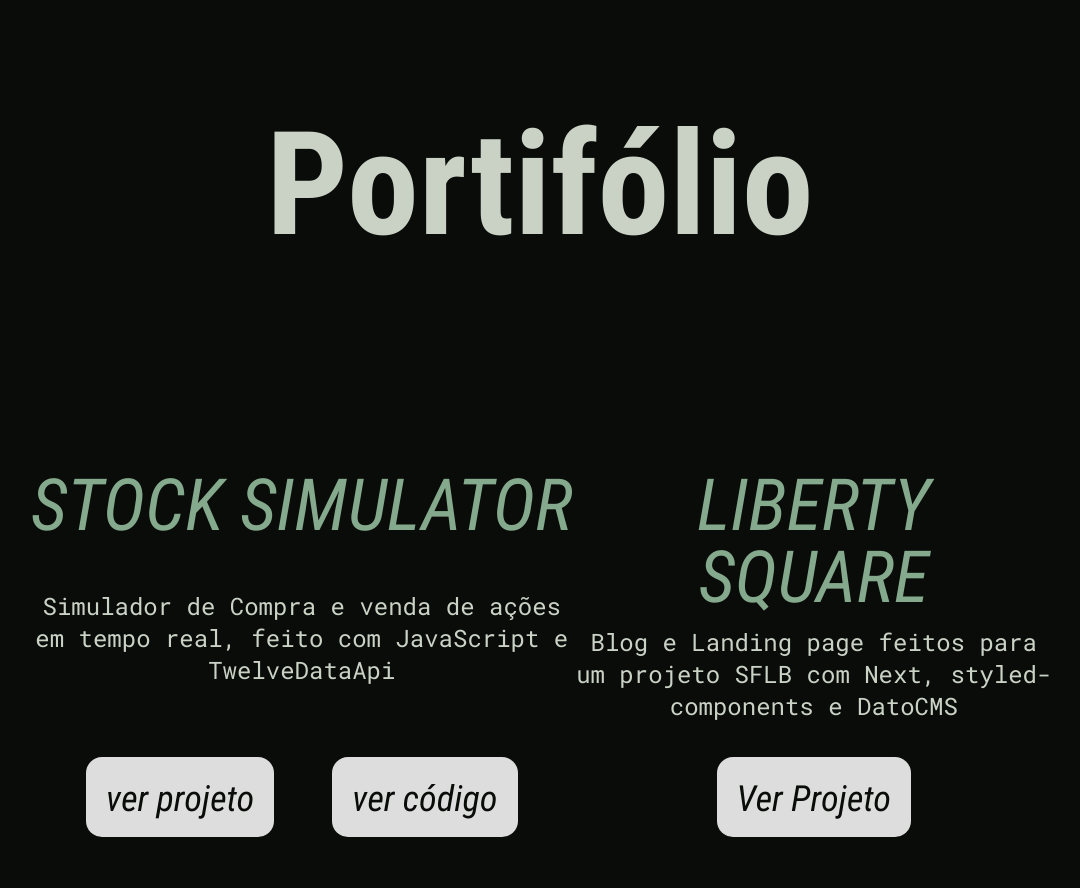
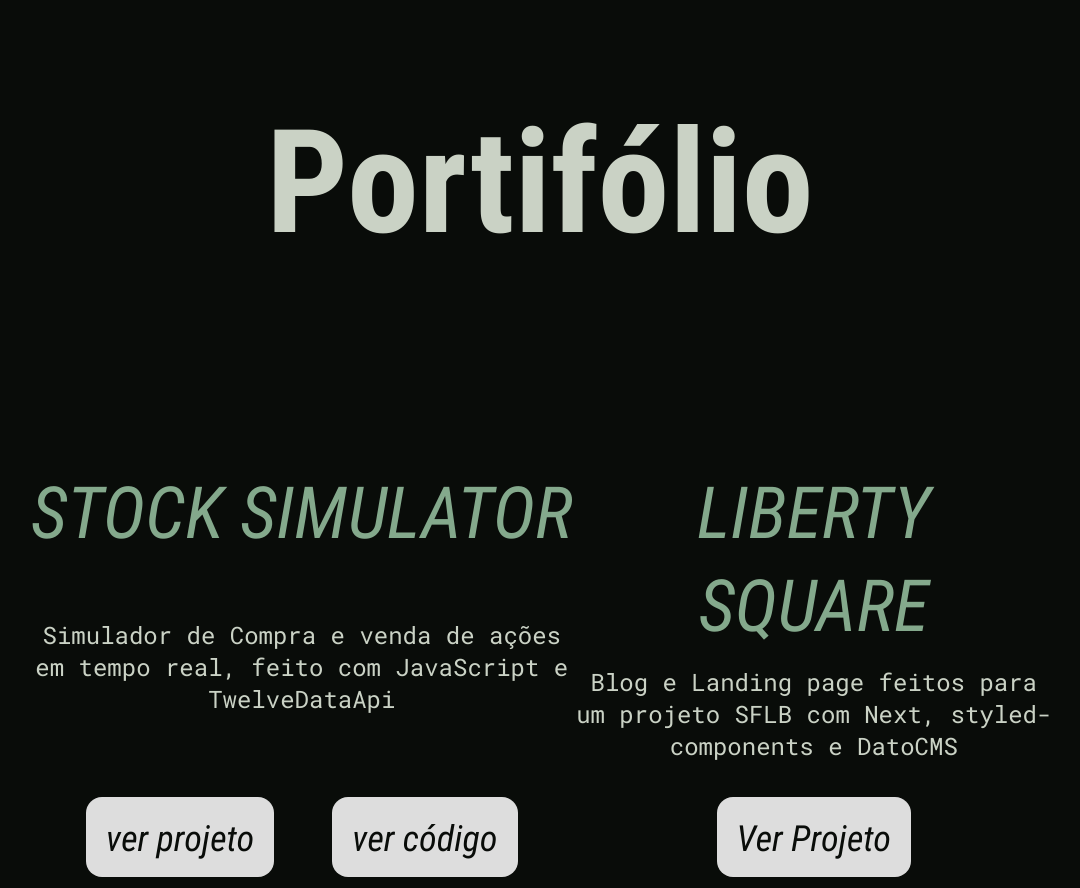
Before and after one commit to B3ella/personal-website, an Astro site: page / in a window 1280 px wide. Shown: the part 944-1832 px from the top of the page, without its empty margins (100-1180 px from the left). Built offline with nearby package versions, Linux system fonts and the light colour scheme; Astro itself is replaced by a stand-in of ours.

Commit message:
style, refactor: changes leading to relative value

```diff
--- a/src/components/Portifolio.astro
+++ b/src/components/Portifolio.astro
@@ -15,7 +15,7 @@ interface Props {
     class="items-center md:gap-h-screen/4 gap-10 text-center flex flex-col mx-1/10 min-h-screen"
 >
     <h2
-        class="md:text-10xl md:leading-[11rem] text-8xl mt-12.5 font-bold font-condensed leading-title"
+        class="md:text-10xl md:leading-[1.2] text-8xl mt-12.5 font-bold font-condensed leading-title"
     >
         Portifólio
     </h2>
--- a/src/components/Project.astro
+++ b/src/components/Project.astro
@@ -14,7 +14,11 @@ const { title, link1, link2 } = Astro.props;
 <div
     class="flex flex-wrap gap-y-[15px] justify-evenly content-between lg:max-w-xl max-w-lg text-center max-sm:h-[80vh] max-sm:content-center"
 >
-    <h3 class="text-green font-condensed italic text-7xl uppercase">{title}</h3>
+    <h3
+        class="text-green font-condensed italic text-7xl leading-[1.3] uppercase"
+    >
+        {title}
+    </h3>
     <p class="font-mono text-2xl">
         <slot />
     </p>
```
